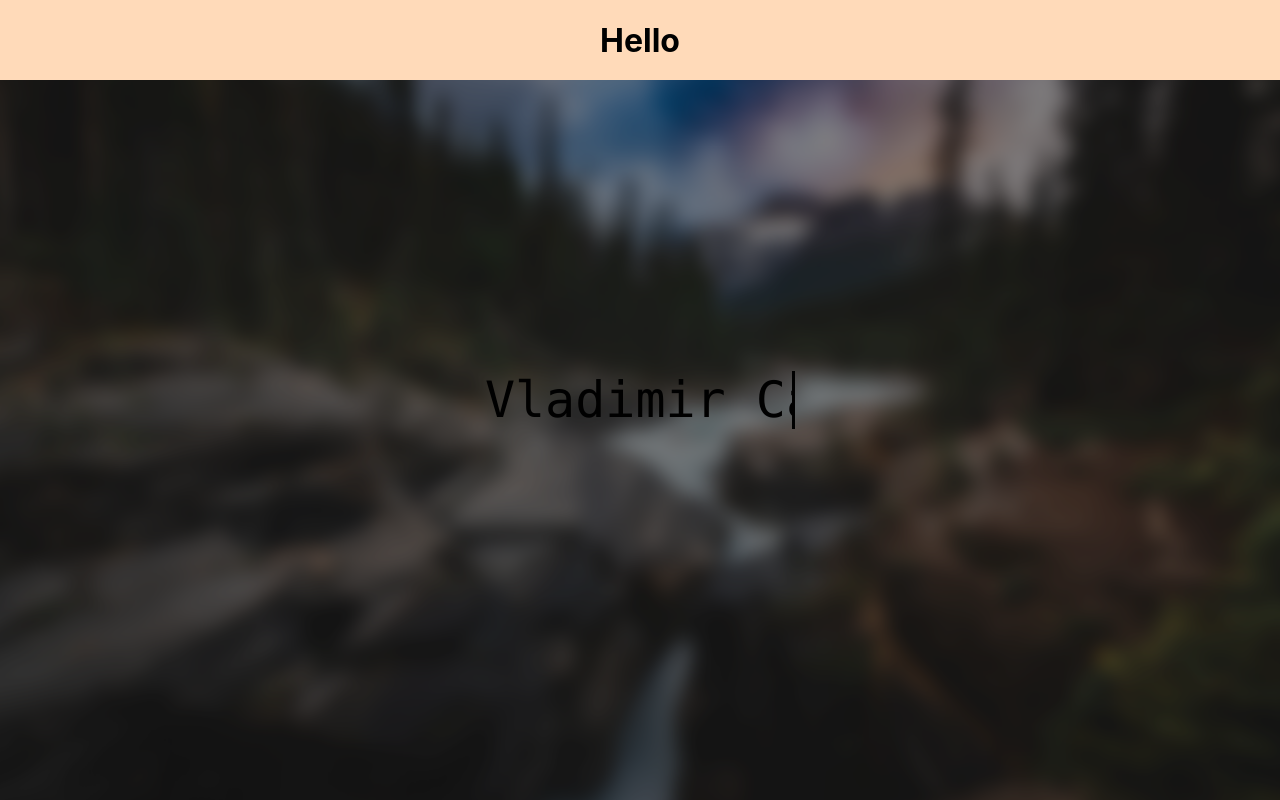
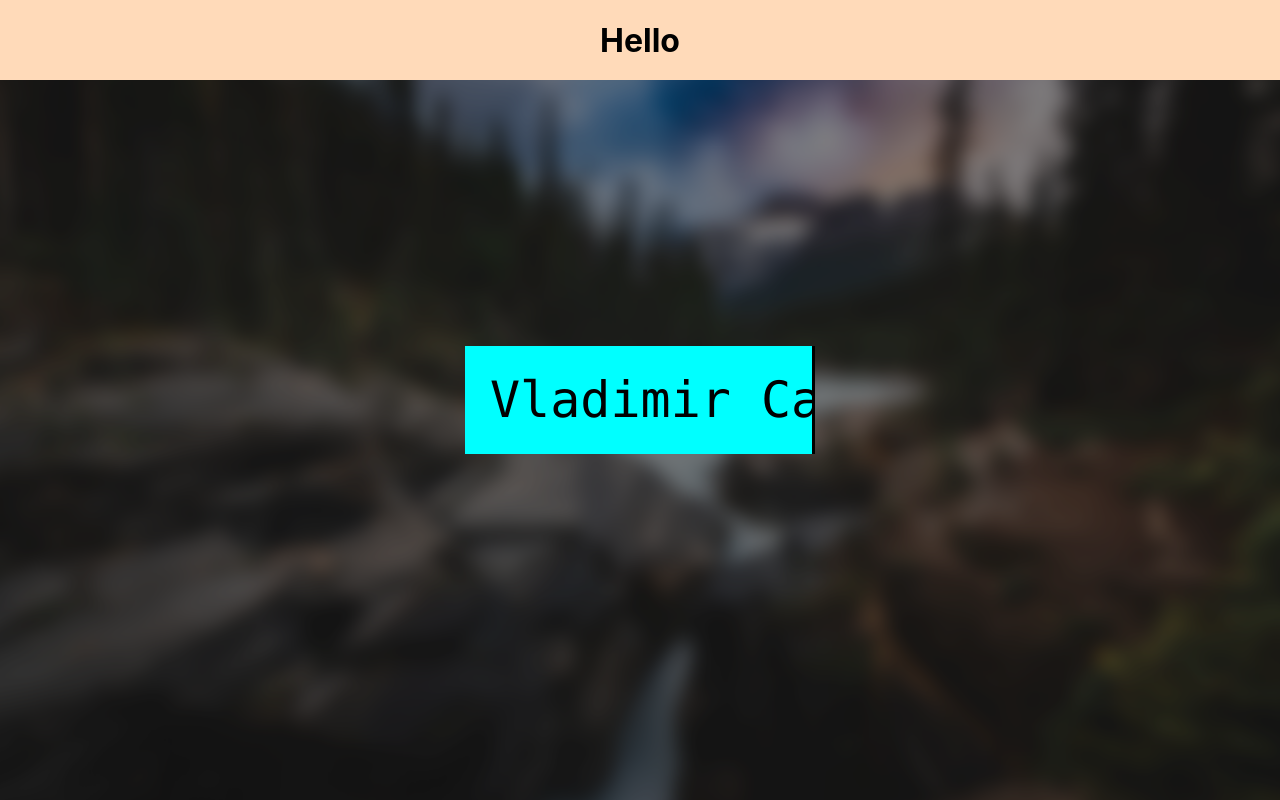
Before and after one commit to VladCaterov/personal-portfolio, a React (Create React App) app: page / in a window 1280 px wide. Built offline with nearby package versions, Linux system fonts and the light colour scheme.

Commit message:
added background color to text to view styling issues

```diff
--- a/src/views/landing-page.css
+++ b/src/views/landing-page.css
@@ -89,6 +89,7 @@
   /* display: flex;
   align-items: center;
   justify-content: center; */
+  background-color: aqua;
   width: 14ch;
   animation: typing 2s steps(30), blink 0.5s step-end infinite alternate;
   text-overflow: normal;
@@ -96,7 +97,8 @@
   overflow: hidden;
   border-right: 3px solid;
   font-size: 50px;
-  width: 24%;
+  width: 23.2%;
+  padding: 25px;
   font-family: "Consolas", "Liberation Mono", "Courier", "monospace";
   /* opacity: 0; */
   /* font-family: -apple-system, BlinkMacSystemFont, "Segoe UI", "Roboto", "Oxygen",
```
